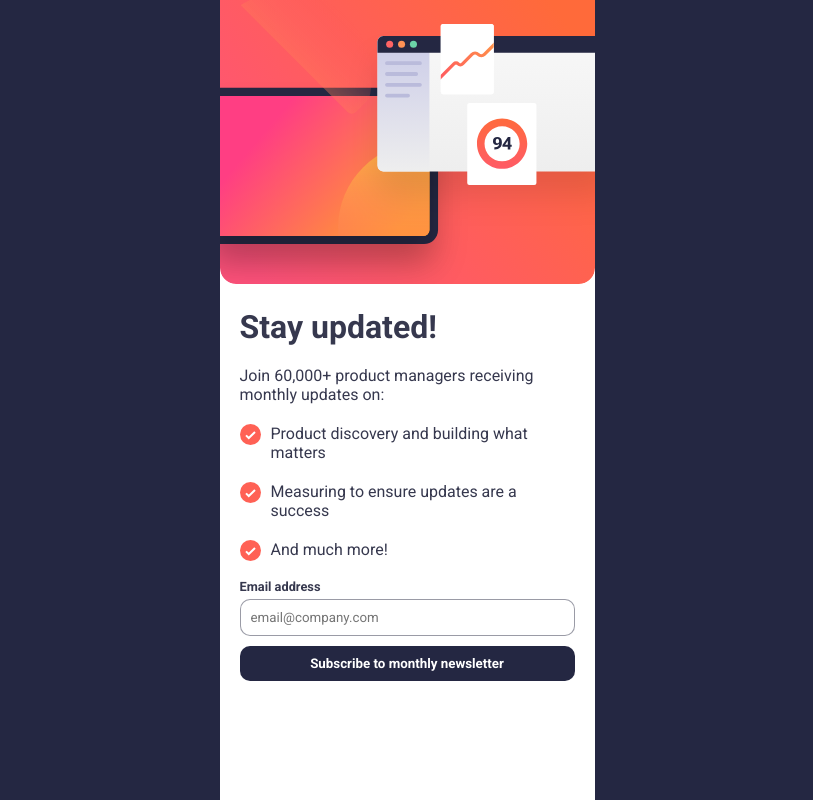
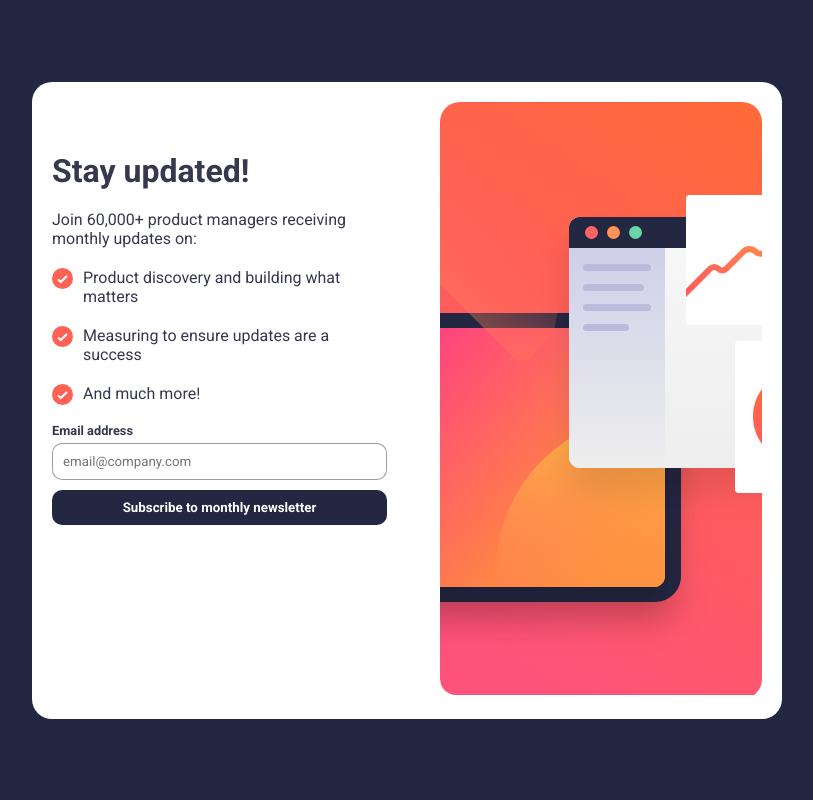
Before and after one commit to alexwags96/newsletter-signup-form-with-success-message-challenge, a plain HTML site: page index.html in a window 1280 px wide. Shown: the whole page, without its empty margins (233-1046 px from the left). Drawn offline with Linux system fonts and the light colour scheme.

Commit message:
Desktop mode

```diff
--- a/index.html
+++ b/index.html
@@ -22,8 +22,19 @@
   <body>
     <div class="sign-up-container">
       <div class="sign-up-image">
+        <picture>
+          <source
+            media="(min-width: 748px)"
+            srcset="/assets/images/illustration-sign-up-desktop.svg"
+          />
+          <source
+            media="(min-width: 375px)"
+            srcset="/assets/images/illustration-sign-up-mobile.svg"
+          />
           <img src="/assets/images/illustration-sign-up-mobile.svg" alt="" />
+        </picture>
       </div>
+      <div class="main">
         <div class="title">
           <h1>Stay updated!</h1>
         </div>
@@ -59,6 +70,7 @@
           </form>
         </div>
       </div>
+    </div>
     <!-- Sign-up form start -->
 
     <!-- Stay updated!
--- a/styles.css
+++ b/styles.css
@@ -101,3 +101,25 @@ form button{
     color: white;
     font-weight: 700;
 }
+
+
+@media screen and (min-width: 748px) {
+    .sign-up-container{
+        width: 750px;
+        /* height: 500px; */
+        min-height: 500px;
+        display: flex;
+        flex-direction: row-reverse;
+        justify-content: flex-start;
+        align-items: flex-start;
+        border-radius: 20px;
+        /* background: hsl(0, 0%, 100%); */
+    }
+    .sign-up-image{
+        border-radius: 20px;
+        margin: 20px;
+    }
+    .main{
+        margin-top: 50px;
+    }
+}
```
Lines whose indentation alone changed are shown as unchanged.
